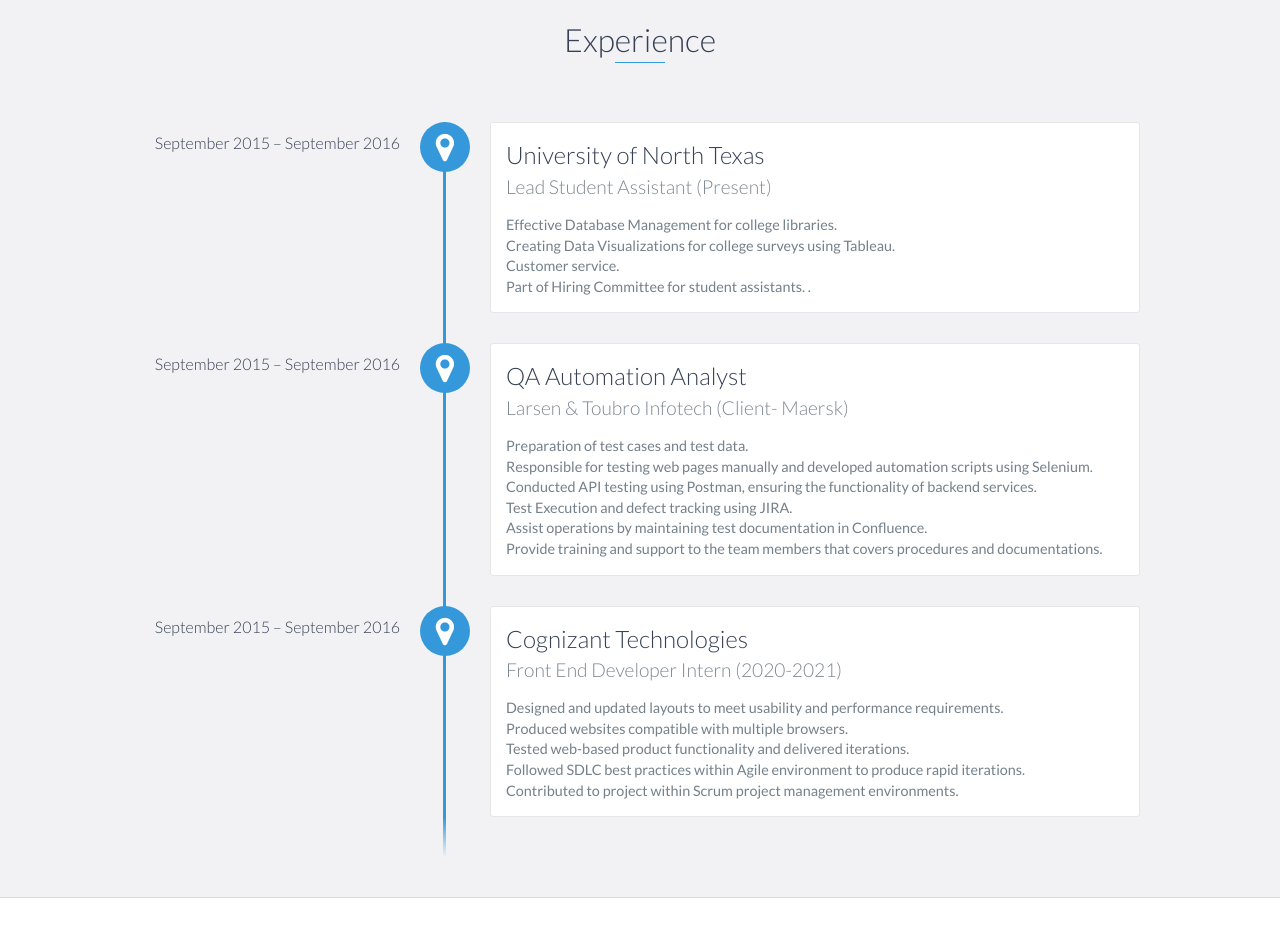
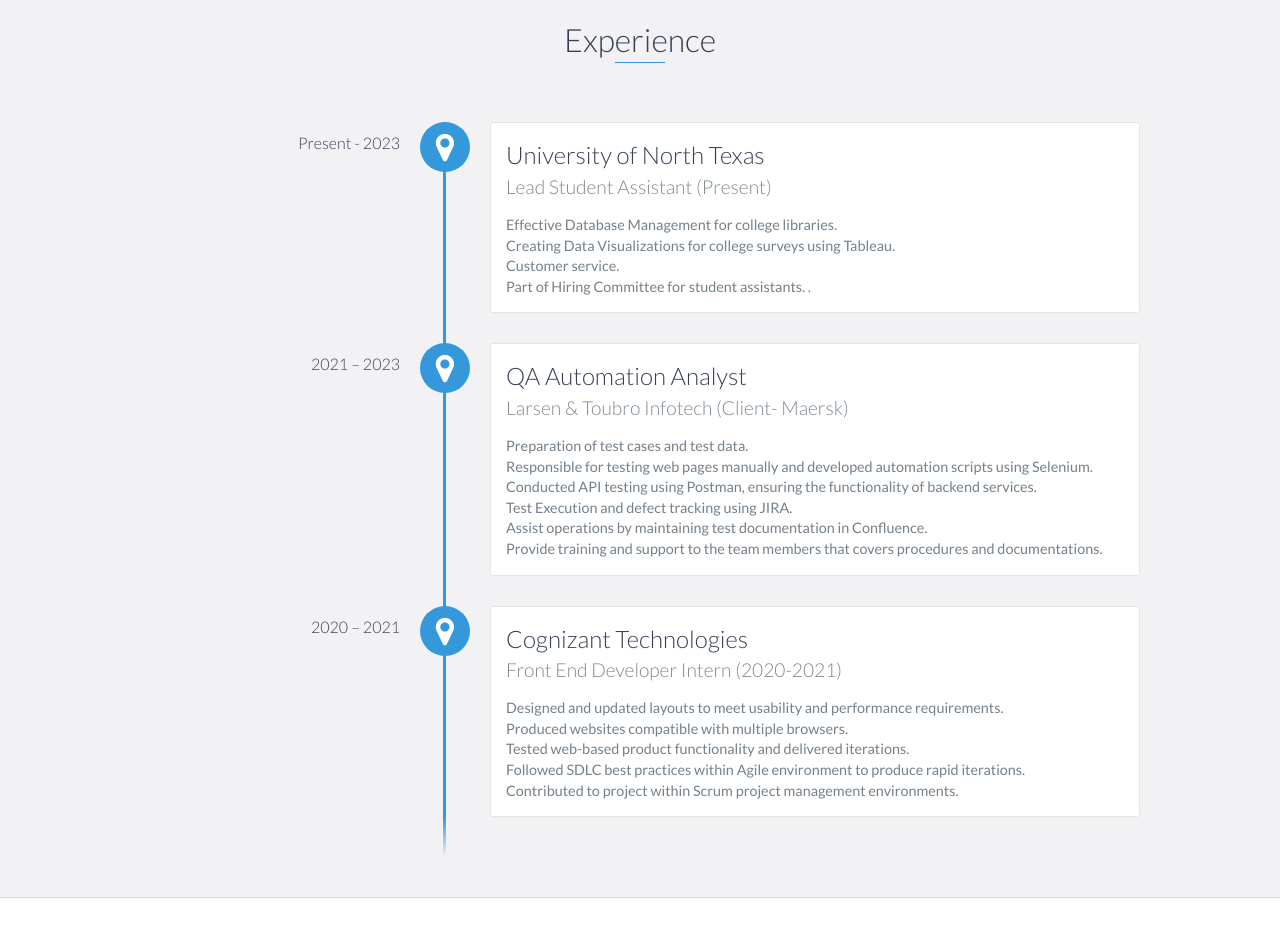
Before and after one commit to Tanmayboyanagiri/portfolio, a website: page index.html in a window 1280 px wide. Shown: the part 1060-1989 px from the top of the page. Drawn offline with nearby package versions, Linux system fonts and the light colour scheme.

Commit message:
Update index.html

```diff
--- a/index.html
+++ b/index.html
@@ -86,7 +86,7 @@
     <div id="experience" class="background-alt">
         <h2 class="heading">Experience</h2>
         <div id="experience-timeline">
-            <div data-date="September 2015 – September 2016">
+            <div data-date="Present - 2023">
                 <h3>University of North Texas
                 </h3>
                 <h4>Lead Student Assistant (Present)</h4>
@@ -98,7 +98,7 @@
                 </p>
             </div>
 
-            <div data-date="September 2015 – September 2016">
+            <div data-date="2021  – 2023">
                 <h3>QA Automation Analyst</h3>
                 <h4>Larsen & Toubro Infotech (Client- Maersk)
                 </h4>
@@ -117,7 +117,7 @@
                 </p>
             </div>
 
-            <div data-date="September 2015 – September 2016">
+            <div data-date="2020 – 2021">
                 <h3>Cognizant Technologies
                 </h3>
                 <h4>Front End Developer Intern (2020-2021)
```
